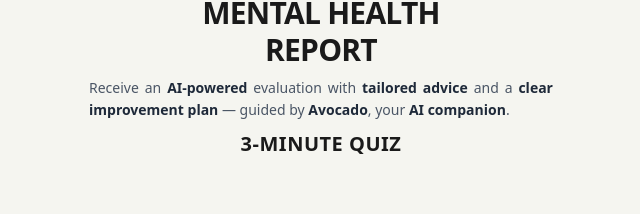
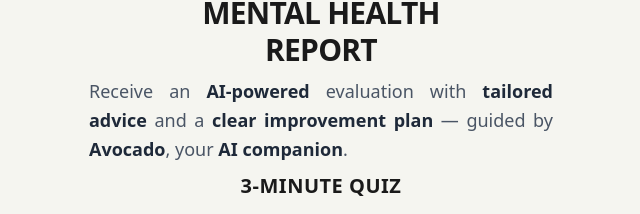
Before and after one commit to spimethod/quiz, a Next.js app: page / in a window 1280 px wide. Shown: the part 116-330 px from the top of the page, without its empty margins (319-959 px from the left). Built offline with nearby package versions, Linux system fonts and the light colour scheme.

Commit message:
fix: increase description font size on landing page
Changed from clamp(0.65rem, 2.5vw, 0.875rem) to
clamp(0.875rem, 3.5vw, 1.125rem) (+4 size units)
Images stay in place due to fixed illustration row height

```diff
--- a/app/page.tsx
+++ b/app/page.tsx
@@ -125,7 +125,7 @@
           </h1>
 
           {/* Description Text */}
-          <p className="text-center text-gray-600 text-[clamp(0.65rem,2.5vw,0.875rem)] leading-relaxed mb-2 px-2 text-justify">
+          <p className="text-center text-gray-600 text-[clamp(0.875rem,3.5vw,1.125rem)] leading-relaxed mb-2 px-2 text-justify">
             Receive an <span className="font-bold text-gray-800">AI-powered</span> evaluation with <span className="font-bold text-gray-800">tailored advice</span> and a <span className="font-bold text-gray-800">clear improvement plan</span> — guided by <span className="font-bold text-gray-800">Avocado</span>, your <span className="font-bold text-gray-800">AI companion</span>.
           </p>
 
```
